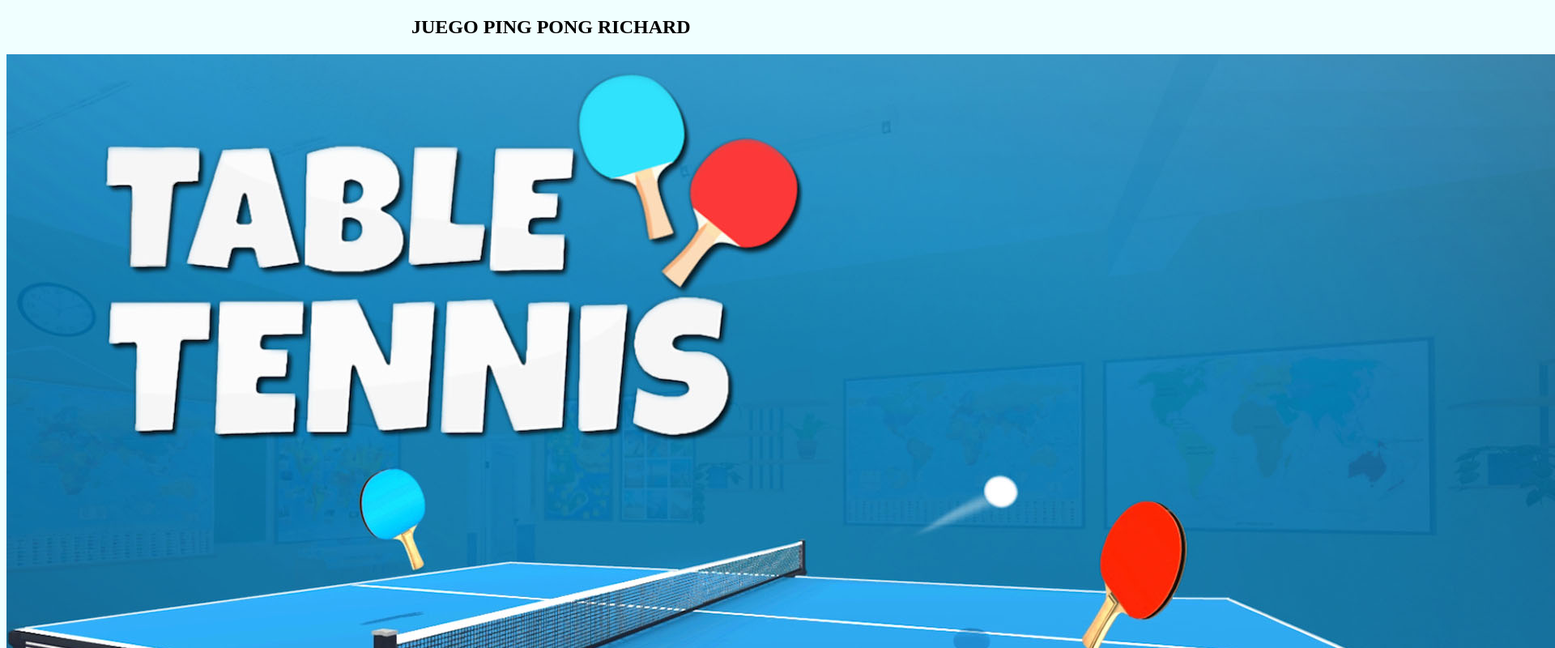
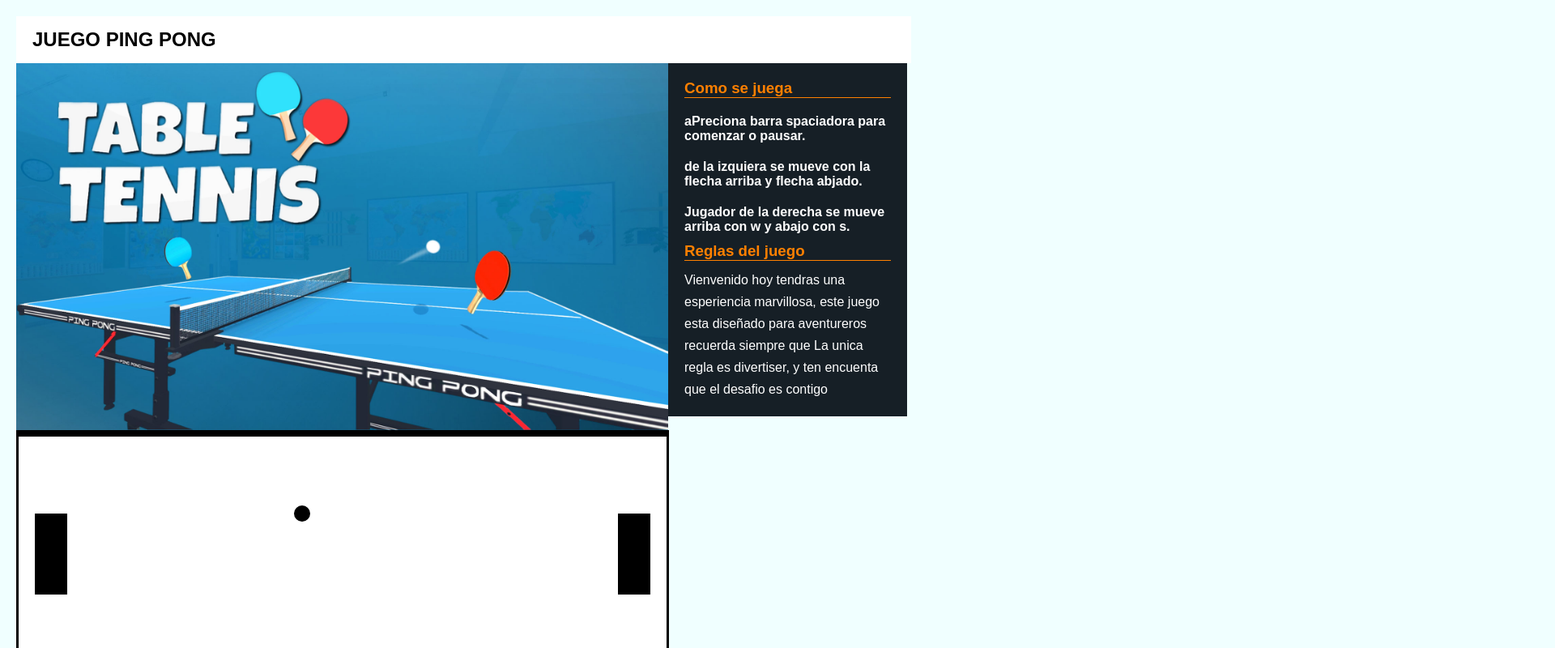
Before and after one commit to riveco20/Practica_1_JavaScript, a plain HTML site: page index.html in a window 1280 px wide. Shown: the top 800 px of the page at 81% size, 1920 px wide, since content can reach past the window. Drawn offline with Linux system fonts and the light colour scheme.

Commit message:
Suviendo archivos css

```diff
--- a/css/estilos.css
+++ b/css/estilos.css
@@ -1,13 +1,140 @@
-body{
-    background-color: azure;
+
+* {
+    margin: 0;
+    padding: 0;
+    -webkit-box-sizing: border-box;
+    -moz-box-sizing: border-box;
+    box-sizing: border-box;
 }
 
-h1 {
-    margin-left: 500px;
+body{
+    font-family:Arial, Helvetica, sans-serif;
+    font-size:16px;
+    background: azure;
+
 }
+
+.contenedor{
+    width: 1105px;
+    margin: 20px;
+    overflow: hidden;
+}
+
+header{
+    background: #fff;
+}
+
+header nav{
+    width:100%;
+}
+
+header nav {
+    width: 100%;
+}
+header nav h1{
+    display: inline-block;
+    padding: 15px 20px;
+    color:black;
+
+
+}
+
+header nav h1:hover{
+    background: black;
+    color: blanchedalmond;
+}
+
+.main{
+    width: 805px;
+    background: #fff;
+    float: left;
+}
+
+.main .imagen{
+    width: 100%;
+
+}
+
+.main .imagen img {
+    width: 100%;
+    vertical-align:top;
+
+}
+
+.main .posts {
+    padding: 40px;
+
+}
+
+.main .posts article h2{
+    margin-bottom: 20px;
+    color: #424242;
+}
+
+.main .posts article p{
+    margin-bottom: 15px;
+    line-height: 27px;
+
+}
+
+aside{
+    width: 295px;
+    background: #161f26;
+    padding: 20px;
+    color: #fff;
+    float: left;
+}
+
+
+<div .widget>
+aside . {
+    margin-bottom: 20px;
+
+
+}
+
+aside .widget .titulo {
+    color: #ff8000;
+    border-bottom: 1px solid #ff8000;
+    margin-bottom: 10px;
+}
+
+aside .widget ul{
+    list-style: none;
+
+}
+
+
+aside .widget ul li{
+    border-bottom: 1px solid rbga(255,255,255, 0.2);
+    padding: 10px 0;
+
+}
+
+aside .widget ul li h4{
+
+    color: #fff;
+
+}
+
+aside .widget ul li h4:hover{
+    color: #8f8f8f;
+
+}
+aside .widget p{
+    line-height: 27px;
+}
+
 canvas{
-    margin-bottom: 200px;
-    margin-left: 250px;
-    border:solid;
-    color:black;
+    border:solid;}
+
+
+footer{
+    width: 1105px;
+    overflow: hidden;
+    background:black;
+    color:  15p;
+    padding:15px 0;
+    text-align: center;
+
 }
--- a/index.html
+++ b/index.html
@@ -13,7 +13,7 @@
     <div class="contenedor">
         <header>
             <nav>
-                <h1>JUEGO PING PONG RICHARD</h1>
+                <h1>JUEGO PING PONG</h1>
             </nav>
         </header>
 
@@ -23,7 +23,7 @@
                 <canvas id="canvas"></canvas>
             </div>
 
-        </section class="posts">
+        <section class="posts">
         <article>
         <h2>Ping pong o tenis de mesa</h2>
         <p>El tenis de mesa (también conocido como ping-pong o pimpón) es un deporte de raqueta que se disputa entre dos
@@ -42,9 +42,9 @@
        <div class="widget">
            <h3 class="titulo">Como se juega</h3>
            <ul>
-               <li>Preciona barra spaciadora para comenzar o pausar</li>
-               <li>Jugador de la izquiera se mueve con la flecha arriba y flecha abjado</li>
-               <li>Jugador de la derecha se mueve arriba con w y abajo con s</li>
+               <li><h4>aPreciona barra spaciadora para comenzar o pausar. </h4></li>
+               <li><h4> de la izquiera se mueve con la flecha arriba y flecha abjado. </h4></li>
+               <li><h4>Jugador de la derecha se mueve arriba con w y abajo con s. </h4></li>
            </ul>
 
            <div class="widget">
```
